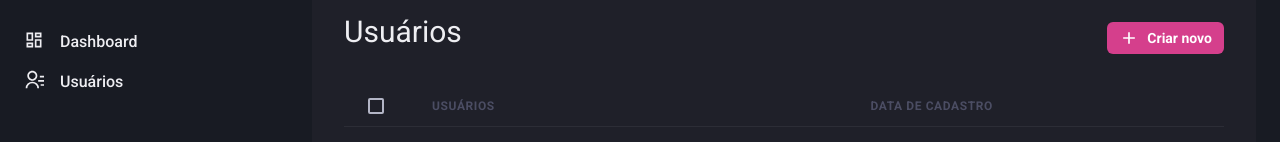
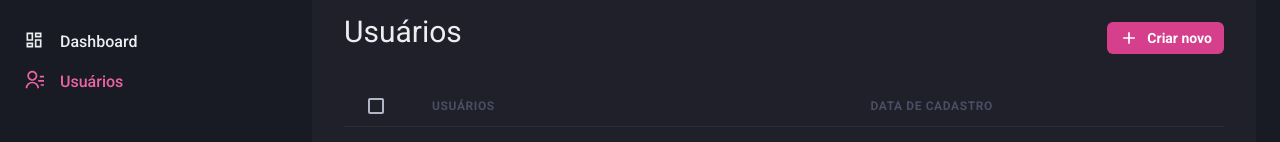
Before and after one commit to arrudadev/ignite-reactjs-dashgo, a Next.js app: page /users in a window 1280 px wide. Shown: the part 142-284 px from the top of the page. Built offline with nearby package versions, Linux system fonts and the light colour scheme.

Commit message:
adding ActiveLink component

```diff
--- /dev/null
+++ b/src/components/ActiveLink.tsx
@@ -0,0 +1,31 @@
+import { cloneElement, ReactElement } from "react";
+
+import Link, { LinkProps } from "next/link";
+import { useRouter } from "next/router";
+
+interface ActiveLinkProps extends LinkProps {
+  children: ReactElement;
+  shouldMatchExactHref?: boolean;
+}
+
+export function ActiveLink({ children, shouldMatchExactHref = false, ...rest }: ActiveLinkProps) {
+  const { asPath } = useRouter();
+
+  let isActive = false;
+
+  if (shouldMatchExactHref && (asPath === rest.href || asPath === rest.as)) {
+    isActive = true;
+  }
+
+  if (!shouldMatchExactHref && (asPath.startsWith(String(rest.href)) || asPath.startsWith(String(rest.as)) )) {
+    isActive = true;
+  }
+
+  return (
+    <Link {...rest}>
+      {cloneElement(children, {
+        color: isActive ? 'pink.400' : 'gray.50'
+      })}
+    </Link>
+  );
+}
--- a/src/components/Sidebar/NavLink.tsx
+++ b/src/components/Sidebar/NavLink.tsx
@@ -1,8 +1,8 @@
 import { ElementType } from "react";
 
-import Link from 'next/link';
+import { Icon, Link as ChakraLink, Text, LinkProps as ChakraLinkProps } from "@chakra-ui/react";
 
-import { Icon, Link as ChakraLink, Text, LinkProps as ChakraLinkProps } from "@chakra-ui/react";
+import { ActiveLink } from "../ActiveLink";
 
 interface NavLinkProps extends ChakraLinkProps {
   icon: ElementType;
@@ -12,11 +12,11 @@
 
 export function NavLink({ icon, text, href, ...rest }: NavLinkProps) {
   return (
-    <Link href={href} passHref>
+    <ActiveLink href={href} passHref>
       <ChakraLink display="flex" align="center" {...rest}>
         <Icon as={icon} fontSize="20" />
         <Text ml="4" fontWeight="medium">{text}</Text>
       </ChakraLink>
-    </Link>
+    </ActiveLink>
   );
 }
```
